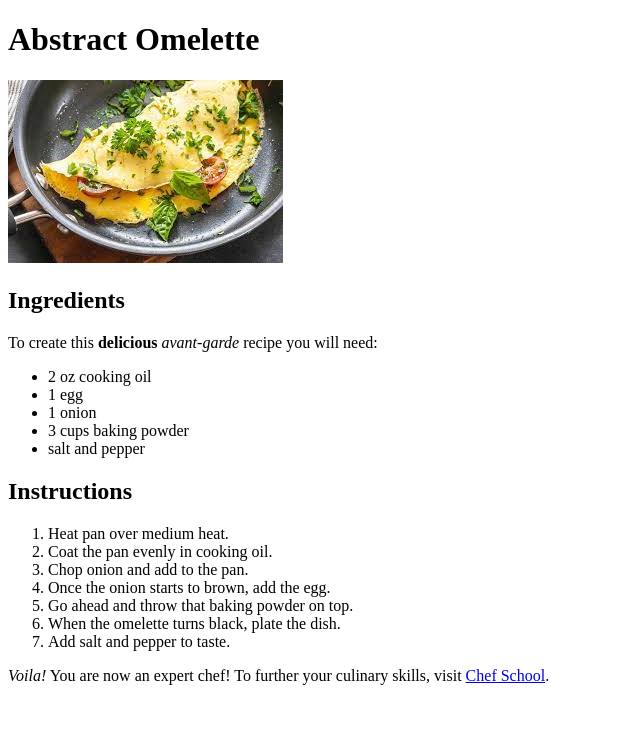
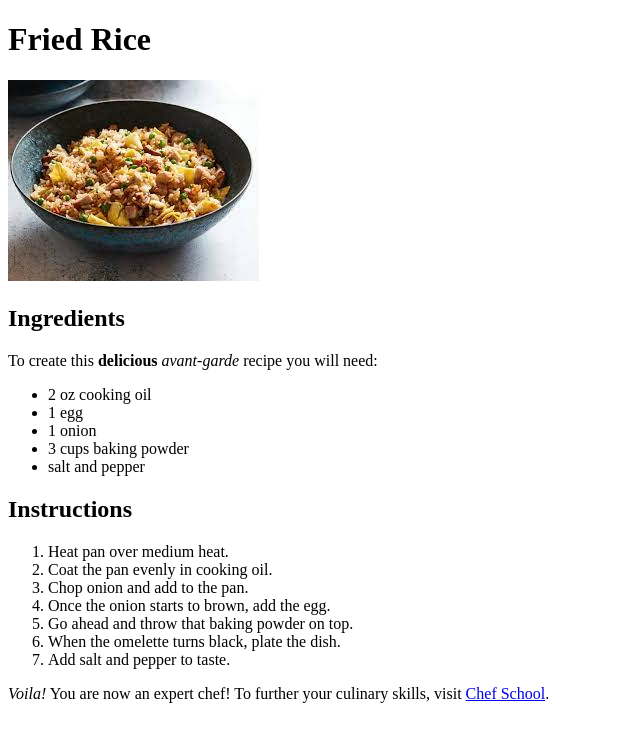
Before and after one commit to kevin-haas/odin-recipes, a plain HTML site: page recipes/fried-rice.html in a window 1280 px wide. Shown: the whole page, without its empty margins (0-640 px from the left). Drawn offline with Linux system fonts and the light colour scheme.

Commit message:
Changed title and image of fried-rice.html

```diff
--- a/recipes/fried-rice.html
+++ b/recipes/fried-rice.html
@@ -2,12 +2,12 @@
 <html lang="en">
     <head>
         <meta charset="UTF-8">
-        <title>Odin Omelette</title>
+        <title>Odin Fried Rice</title>
     </head>
 
     <body>
-        <h1>Abstract Omelette</h1>
-        <img src="../Images/omelette.jpeg" alt="Tasty-looking omelette">
+        <h1>Fried Rice</h1>
+        <img src="../Images/fried-rice.jpeg" alt="Yummy bowl of fried rice">
         <h2>Ingredients</h2>
         <p>
             To create this <strong>delicious</strong>
```
